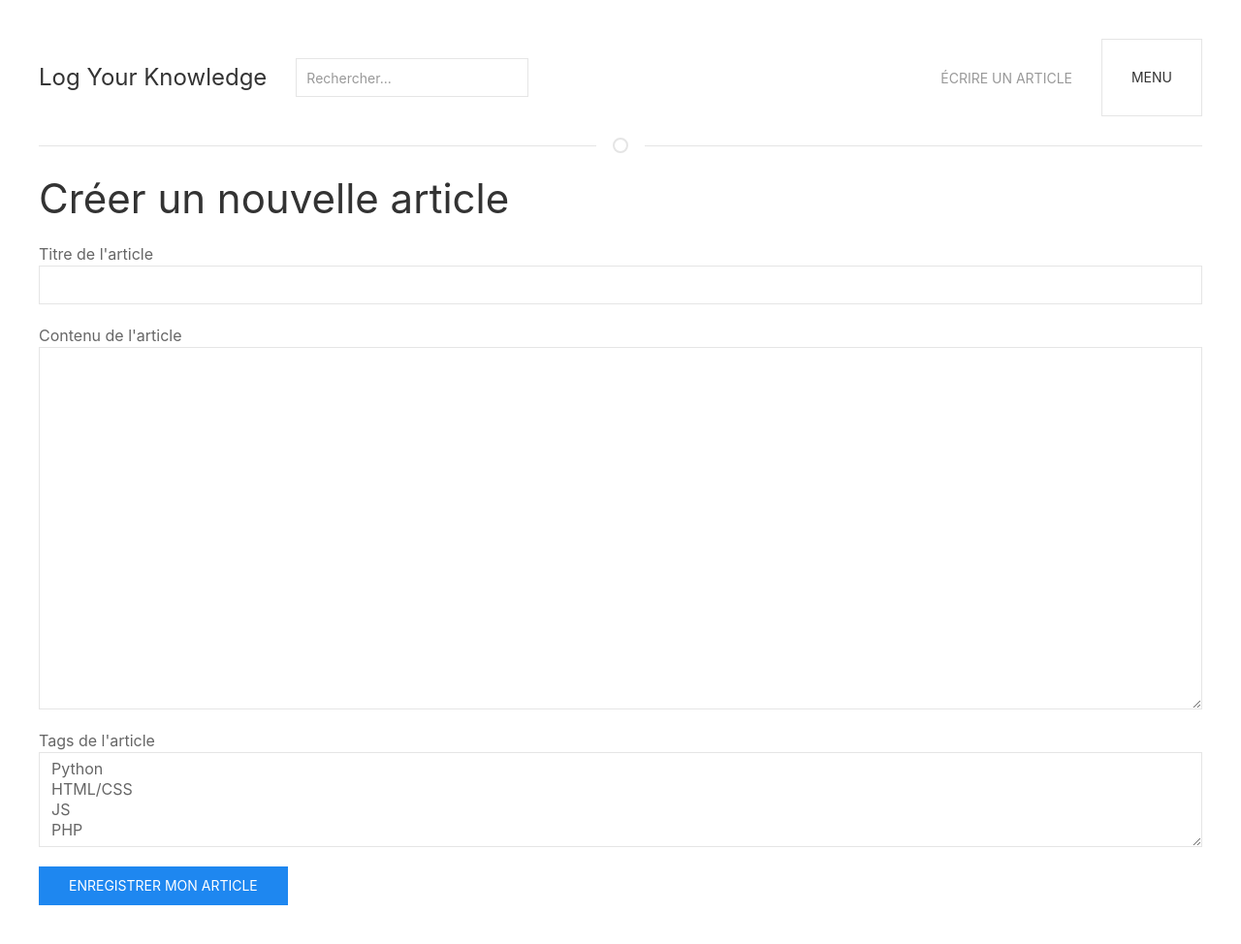
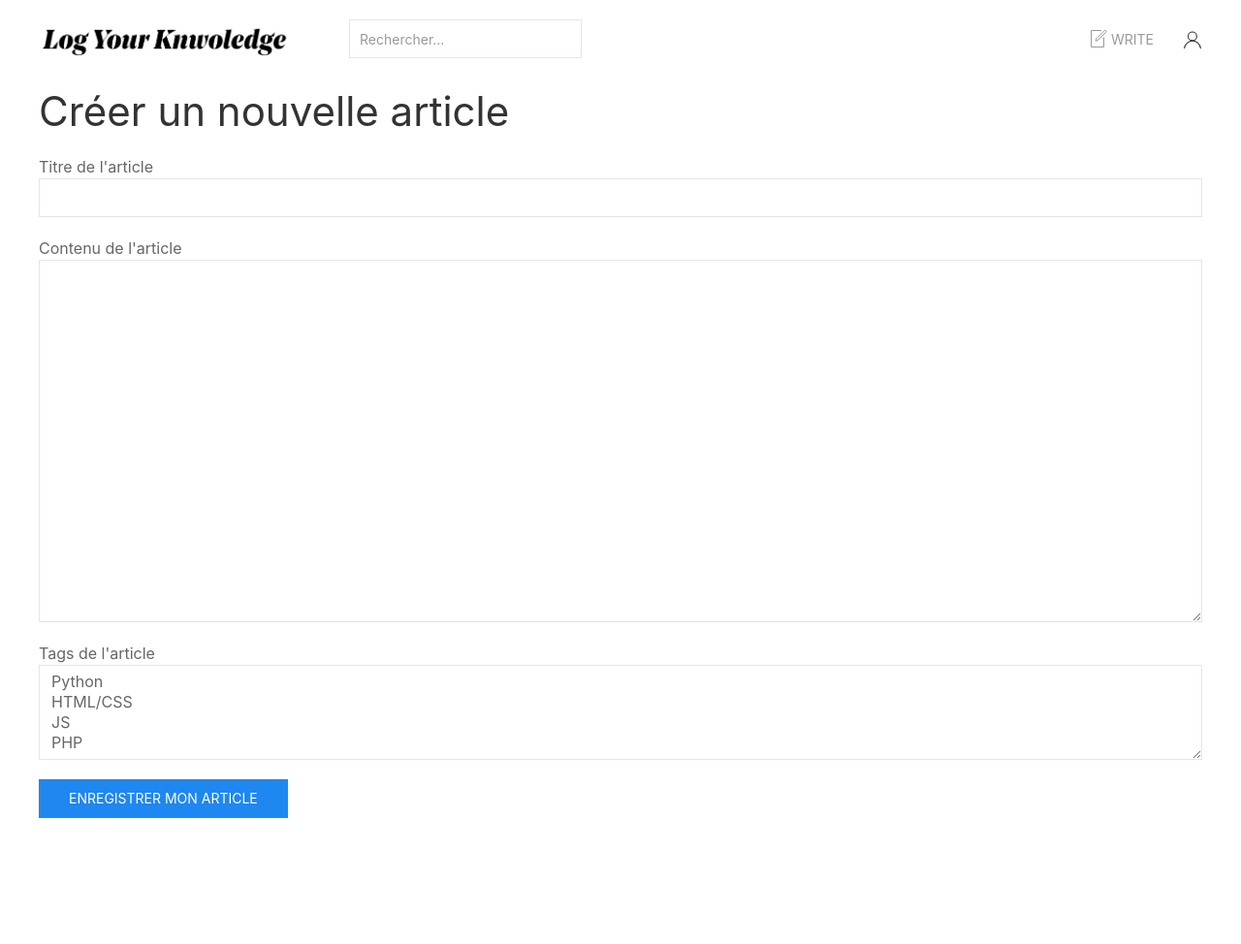
Before and after one commit to tibix19/app_blog, a PHP site: page /posts/create in a window 1280 px wide. Shown: the whole page at 97% size. After the commit the page ends 844 px from the top, so only its background shows below. Run offline with PHP 8.4, Linux system fonts and the light colour scheme; the visitor is signed in with stand-in values (Sample User, id 1); data comes from the database, SQL or seed files in the repository; some libraries are stand-ins or nearby versions.

Commit message:
update uikit 1.3 + logo

```diff
--- a/views/layout.php
+++ b/views/layout.php
@@ -9,10 +9,13 @@
     <script src="../../../node_modules/uikit/dist/js/uikit-icons.min.js"></script>
 </head>
 <body>
-<div class="uk-container uk-container-expand uk-padding">
+<div class="uk-container uk-container-expand ">
     <nav class="uk-navbar-container uk-navbar-transparent" uk-navbar>
         <div class="uk-navbar-left">
-            <a class="uk-navbar-item uk-logo" href="/">Log Your Knowledge</a>
+            <a class="uk-navbar-item uk-logo" href="/">
+                <img src="../../../public/logo/logo.png" width="260" height="160" alt="Log Your Knowledge logo">
+            </a>
+            <a class="uk-navbar-item uk-logo" href="/"></a>
             <div class="uk-navbar-item">
                 <form action="/posts" method="GET">
                     <input class="uk-input" type="search" name="search" placeholder="Rechercher...">
@@ -24,8 +27,8 @@
             <ul class="uk-navbar-nav">
                 <?php // affiche le lien pour accéder à la page admin et le bouton pour se deco si connecter
                 if(isset($_SESSION['authAdmin']) &&  $_SESSION['authAdmin'] == 1 ): ?>
-                    <li><a href="/create">Écrire un article</a></li>
-                    <button class="uk-button uk-button-default" type="button">Menu</button>
+                    <li><a href="/create"><span uk-icon="file-edit"></span>Write</a></li>
+                    <button class="uk-button uk-button-link" uk-icon="icon: user" type="button"></button>
                     <div uk-dropdown="mode: click">
                         <ul class="uk-nav uk-dropdown-nav">
                             <li class="uk-active"><a href="/account">Profil</a></li>
@@ -41,19 +44,18 @@
                     </div>
                 <?php // affiche le lien pour se connecter si pas connecter, mais pour les users standard seulement ces liens vont s'afficher
                 elseif(isset($_SESSION['authAdmin']) == 2): ?>
-                    <li><a href="/create">Écrire un article</a></li>
+                    <li><a href="/create"><span uk-icon="file-edit"></span>Write</a></li>
                     <li><a href="/myposts">Voir mes postes</a></li>
                     <li><a href="/account">Account</a></li>
                     <li><a href="/logout">Se déconnecter</a></li>
                 <?php // affiche le lien pour se connecter si pas connecter
                 else: // si pas connecter on afficher la page pour se co ?>
-                    <li><a href="/create">Écrire un article</a></li>
-                    <li><a href="/account" ">Se connecter</a></li>
+                    <li><a href="/create"><span uk-icon="file-edit"></span>Write</a></li>
+                    <li><a href="/account">Se connecter</a></li>
                 <?php endif; ?>
             </ul>
         </div>
     </nav >
-    <hr class="uk-divider-icon">
     <div class="uk-grid uk-child-width-1-1 uk-margin-small-top">
         <div>
             <?= $content ?>
```
Also changed, not shown: views/blog/index.php (+13 -5 lines), public/logo/logo.png (added).
